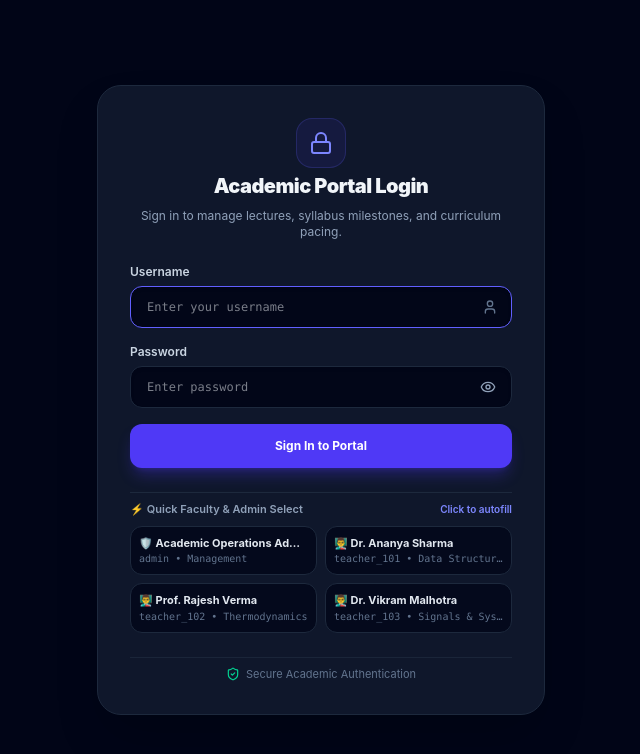
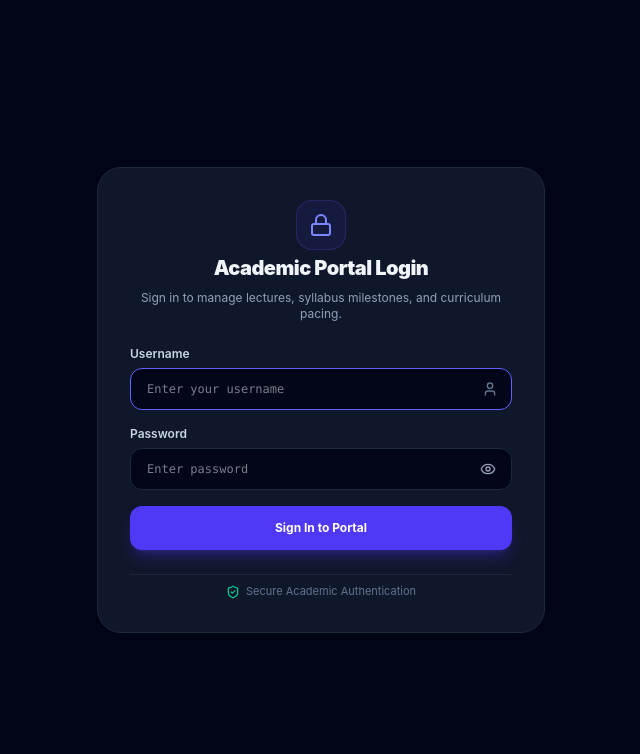
Before and after one commit to parthsikri/teacher-portal, a React (Vite) app: page / in a window 1280 px wide. Shown: the top 754 px of the page, without its empty margins (319-959 px from the left). Built offline with nearby package versions, Linux system fonts and the light colour scheme; no server answers.

Commit message:
fix: remove instant login quick select feature requiring explicit password entry

```diff
--- a/src/components/Auth/LoginModal.tsx
+++ b/src/components/Auth/LoginModal.tsx
@@ -158,38 +158,6 @@ export const LoginModal: React.FC<LoginModalProps> = ({ onLoginSuccess }) => {
           </button>
         </form>
 
-        {/* QUICK DEMO / TEST ACCOUNT SELECTOR */}
-        <div className="space-y-2 pt-2 border-t border-slate-800">
-          <div className="flex items-center justify-between text-[11px] text-slate-400 font-semibold">
-            <span>⚡ Quick Faculty & Admin Select</span>
-            <span className="text-[10px] text-indigo-400">Click to autofill</span>
-          </div>
-          <div className="grid grid-cols-1 sm:grid-cols-2 gap-2">
-            {StorageService.getUsers().map((u) => {
-              const pass = u.password || (u.role === 'admin' ? 'admin123' : 'teach123');
-              return (
-                <button
-                  key={u.id}
-                  type="button"
-                  onClick={() => {
-                    setIdentifier(u.username || u.teacherId);
-                    setPassword(pass);
-                    setErrorMsg('');
-                  }}
-                  className="p-2 bg-slate-950/80 hover:bg-slate-800/80 border border-slate-800 hover:border-indigo-500/50 rounded-xl text-left transition-all group cursor-pointer"
-                >
-                  <div className="font-bold text-slate-200 group-hover:text-indigo-300 text-[11px] truncate">
-                    {u.role === 'admin' ? '🛡️ ' : '👨‍🏫 '}{u.name}
-                  </div>
-                  <div className="text-[10px] text-slate-500 font-mono truncate">
-                    {u.username || u.teacherId} • {u.subject || u.role}
-                  </div>
-                </button>
-              );
-            })}
-          </div>
-        </div>
-
         {/* Secure Academic Authentication Footer */}
         <div className="pt-2 border-t border-slate-800/80 flex items-center justify-center text-[11px] text-slate-500">
           <span className="flex items-center gap-1.5">
```
